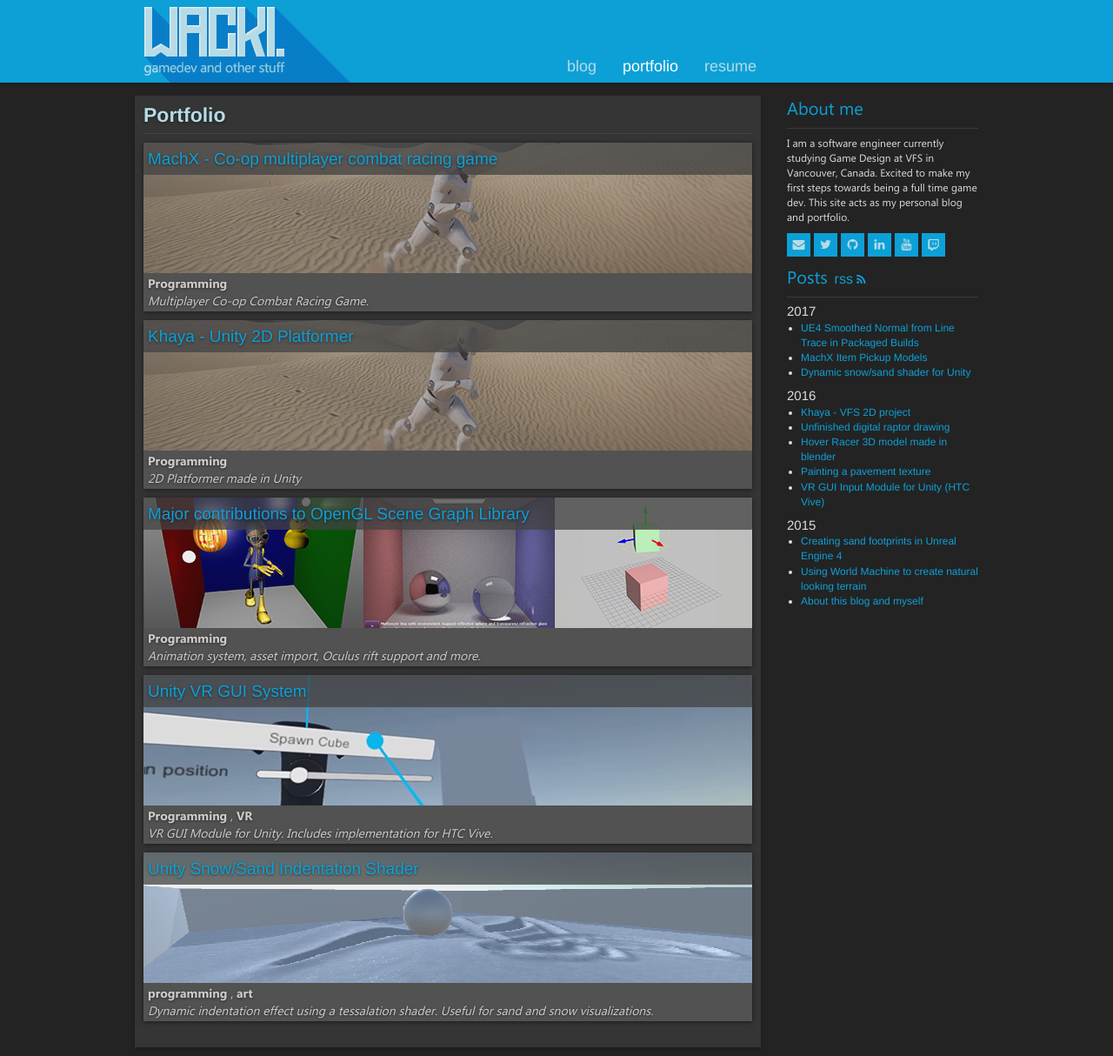
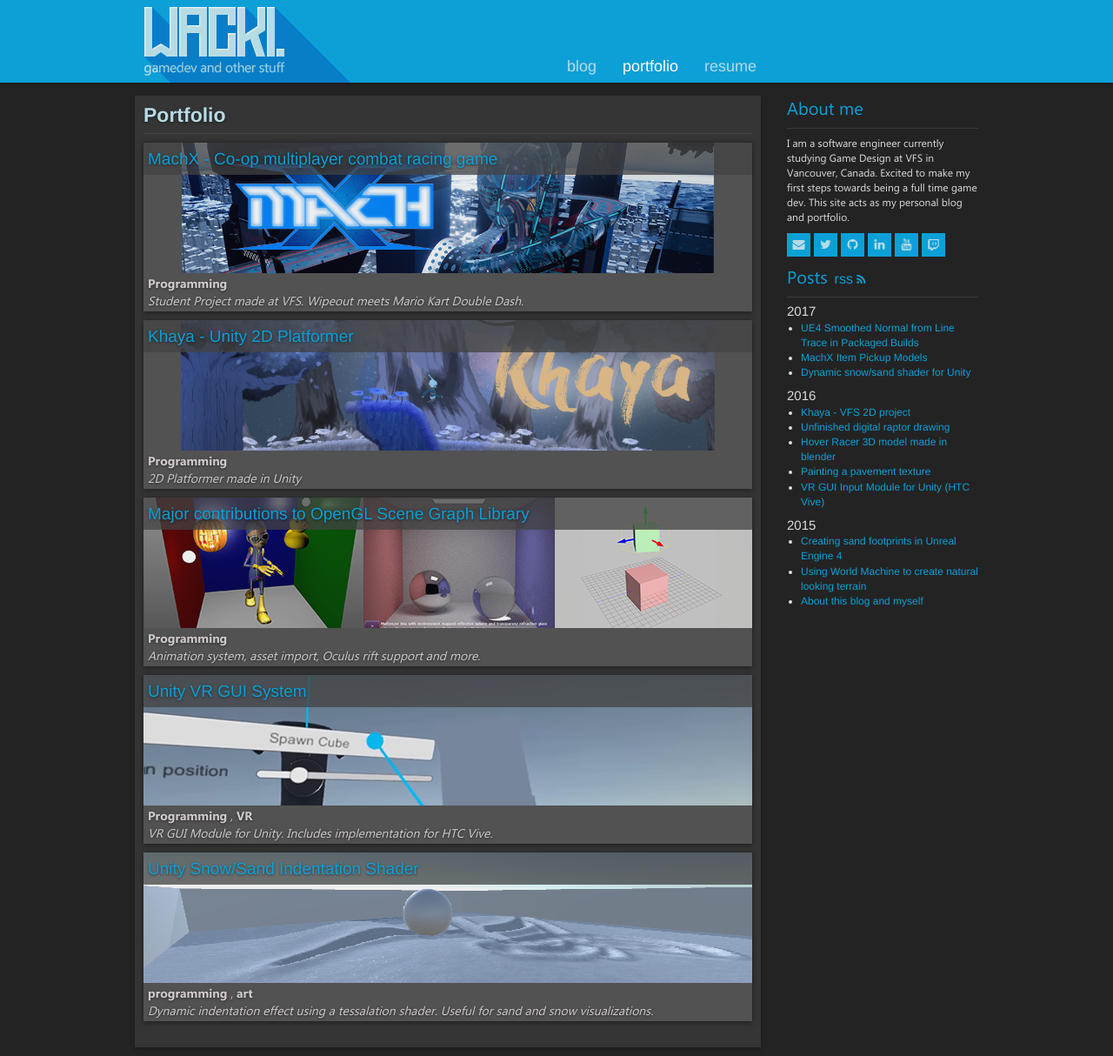
Before and after one commit to wacki/wacki.github.io, a Jekyll site: the page built from portfolio.html, in a window 1280 px wide. Shown: the whole page at 87% size. Built offline with Jekyll 4.4.1, drawn with Linux system fonts in a browser that asks for light colours; nearby versions of some CDN libraries.

Commit message:
Added files

```diff
--- a/_portfolio/machx-ue4-coop-racer.md
+++ b/_portfolio/machx-ue4-coop-racer.md
@@ -4,17 +4,14 @@
 category: [Programming]
 technology: UE4
 platform: PC
-description: "Multiplayer Co-op Combat Racing Game."
-image: ue4-footprints/preview.png
+description: "Student Project made at VFS. Wipeout meets Mario Kart Double Dash."
+image: machx-racing/preview.png
 sort-id: 1
 publish: true
 ---
-<h1> PLACEHOLDER CONTENT </h1>
-
 {% include image-carousel.html
-	images="/assets/projects/images/khaya/screenshot01.png,
-	/assets/projects/images/khaya/screenshot02.png,
-	/assets/projects/images/khaya/screenshot03.png"
+	images="/assets/projects/images/machx-racing/screenshot01.png,
+	/assets/projects/images/machx-racing/screenshot02.png
 %}
 
 MachX is a Multiplayer Combat Racing game made by a team of 5 VFS students using Unreal Engine 4. In this game two players team up to control one vehicle, one player shoots the other drives. Wipeout meets Mario Kart: Double Dash.
```
Also changed, not shown: _portfolio/khaya-unity-2d-platformer.md (+1 -1 lines), assets/projects/images/khaya/preview.png (added), assets/projects/images/machx-racing/preview.png (added), 2 other files.
